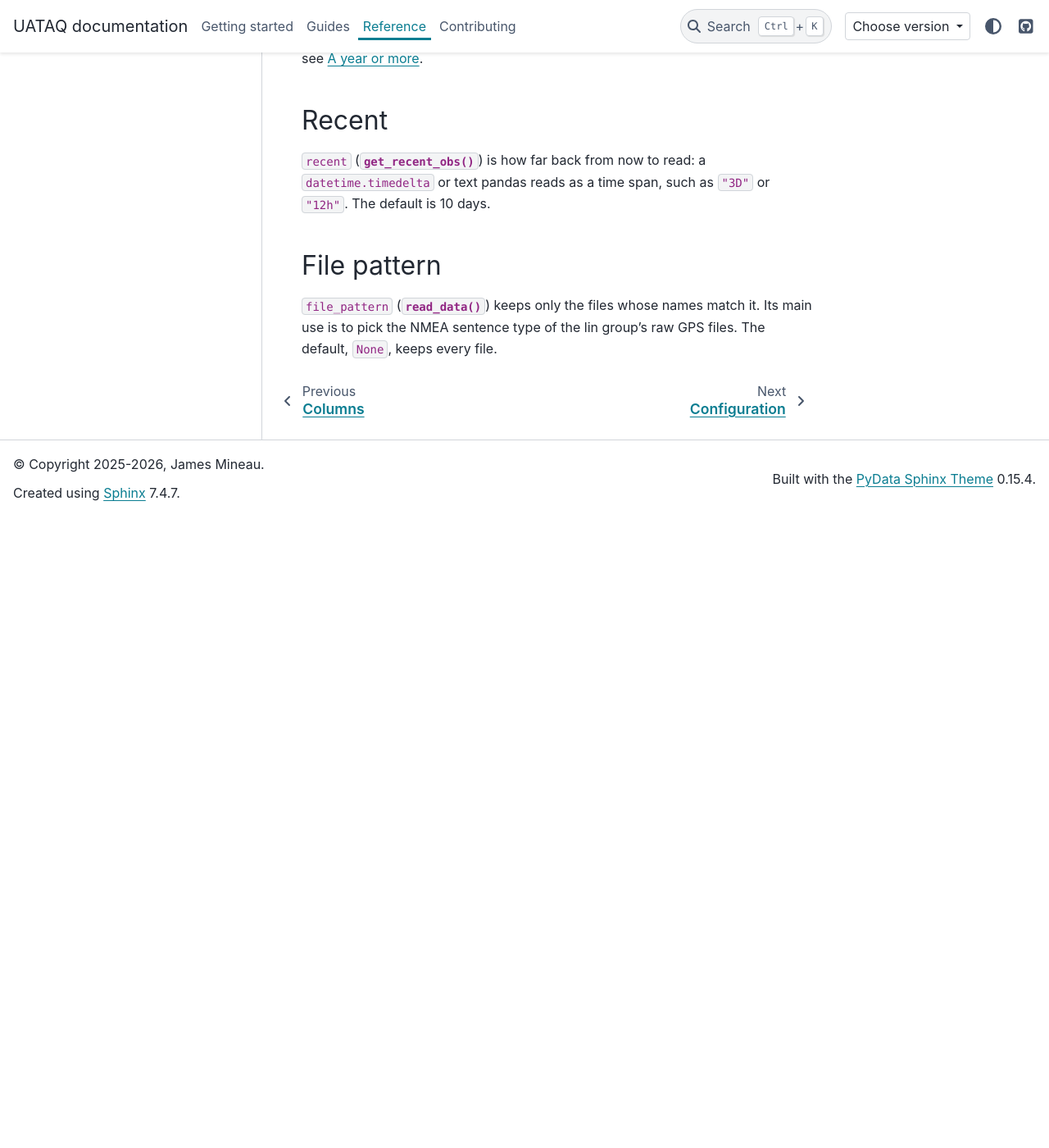
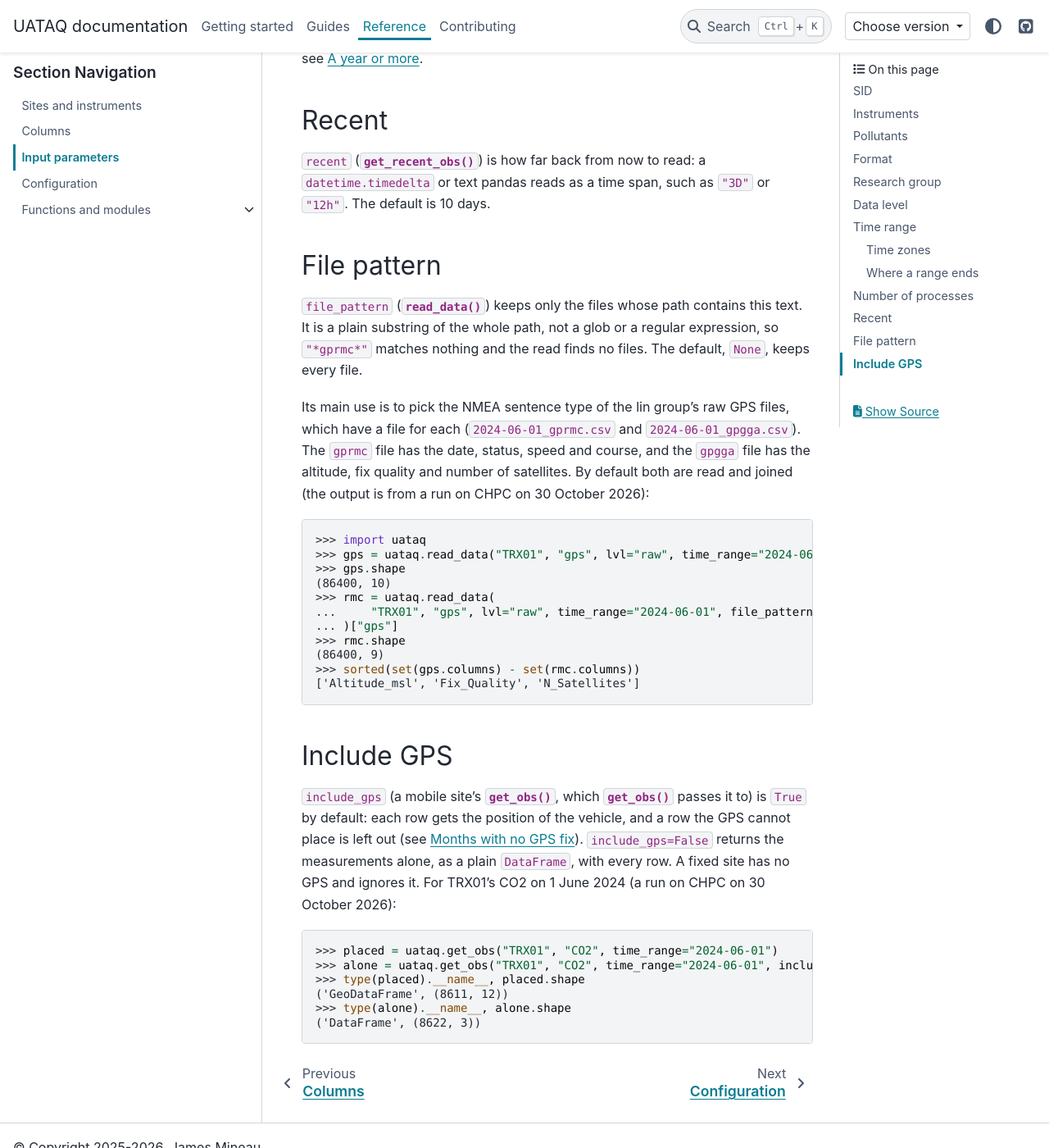
Before and after one commit to jmineau/uataq, a Sphinx documentation site: the page built from docs/reference/input_parameters.rst, in a window 1280 px wide and 1400 px high, scrolled down 4213 px. Shown: the whole window at 82% size. Built offline with Sphinx 7.4.7 and the PyData theme 0.15.4, drawn with Linux system fonts in a browser that asks for light colours; before the commit the page ends 4843 px from its top, so only the background shows below that; some of the changed text lies outside the part shown.

Commit message:
docs(input-parameters): file_pattern is a substring of the path; add include_gps (#180)

```diff
--- a/docs/reference/index.rst
+++ b/docs/reference/index.rst
@@ -9,7 +9,8 @@ other pages.
 - :doc:`columns`: the columns of each instrument and data level, and their
   names
 - :doc:`input_parameters`: the arguments of the reading functions: site,
-  instruments, pollutants, format, group, level, time range and processes
+  instruments, pollutants, format, group, level, time range, processes, how
+  far back to read, file pattern and GPS
 - :doc:`config`: the keys of uataq's configuration file
 - :doc:`functions_and_modules`: every function, class and module, from their
   docstrings
--- a/docs/reference/input_parameters.rst
+++ b/docs/reference/input_parameters.rst
@@ -1,6 +1,6 @@
 .. currentmodule:: uataq
 
-Input Parameters
+Input parameters
 ================
 
 The reading functions share their arguments, and each one is described once,
@@ -219,6 +219,49 @@ Recent
 File pattern
 ------------
 
-``file_pattern`` (:func:`read_data`) keeps only the files whose names match it.
+``file_pattern`` (:func:`read_data`) keeps only the files whose path contains
+this text. It is a plain substring of the whole path, not a glob or a regular
+expression, so ``"*gprmc*"`` matches nothing and the read finds no files. The
+default, ``None``, keeps every file.
+
 Its main use is to pick the NMEA sentence type of the lin group's raw GPS
-files. The default, ``None``, keeps every file.
+files, which have a file for each (``2024-06-01_gprmc.csv`` and
+``2024-06-01_gpgga.csv``). The ``gprmc`` file has the date, status, speed and
+course, and the ``gpgga`` file has the altitude, fix quality and number of
+satellites. By default both are read and joined (the output is from a run on
+CHPC on 30 October 2026):
+
+.. code-block:: pycon
+
+    >>> import uataq
+    >>> gps = uataq.read_data("TRX01", "gps", lvl="raw", time_range="2024-06-01")["gps"]
+    >>> gps.shape
+    (86400, 10)
+    >>> rmc = uataq.read_data(
+    ...     "TRX01", "gps", lvl="raw", time_range="2024-06-01", file_pattern="gprmc"
+    ... )["gps"]
+    >>> rmc.shape
+    (86400, 9)
+    >>> sorted(set(gps.columns) - set(rmc.columns))
+    ['Altitude_msl', 'Fix_Quality', 'N_Satellites']
+
+.. _input-include-gps:
+
+Include GPS
+-----------
+
+``include_gps`` (a mobile site's :meth:`~uataq.sites.MobileSite.get_obs`, which
+:func:`get_obs` passes it to) is ``True`` by default: each row gets the position
+of the vehicle, and a row the GPS cannot place is left out (see
+:ref:`mobile-no-gps`). ``include_gps=False`` returns the measurements alone, as
+a plain ``DataFrame``, with every row. A fixed site has no GPS and ignores it.
+For TRX01's CO2 on 1 June 2024 (a run on CHPC on 30 October 2026):
+
+.. code-block:: pycon
+
+    >>> placed = uataq.get_obs("TRX01", "CO2", time_range="2024-06-01")
+    >>> alone = uataq.get_obs("TRX01", "CO2", time_range="2024-06-01", include_gps=False)
+    >>> type(placed).__name__, placed.shape
+    ('GeoDataFrame', (8611, 12))
+    >>> type(alone).__name__, alone.shape
+    ('DataFrame', (8622, 3))
--- a/src/uataq/__init__.py
+++ b/src/uataq/__init__.py
@@ -85,7 +85,9 @@ def read_data(
     num_processes : int | 'max'
         The number of processes to use. Default is 1.
     file_pattern : str | None
-        A string pattern to filter the file paths.
+        Keep only the files whose path contains this text (a plain substring,
+        not a glob or a regular expression). Default None keeps every file. See
+        :ref:`input-file-pattern`.
 
     Returns
     -------
@@ -132,6 +134,8 @@ def get_obs(
         The number of processes to use. Default is 1.
     kwargs
         Additional keyword arguments to pass to the site's `get_obs` method.
+        The only one a site takes is ``include_gps`` (``False`` returns a
+        mobile site's rows without a position; see :ref:`input-include-gps`).
 
     Returns
     -------
```
Also changed, not shown: 1 other file.
